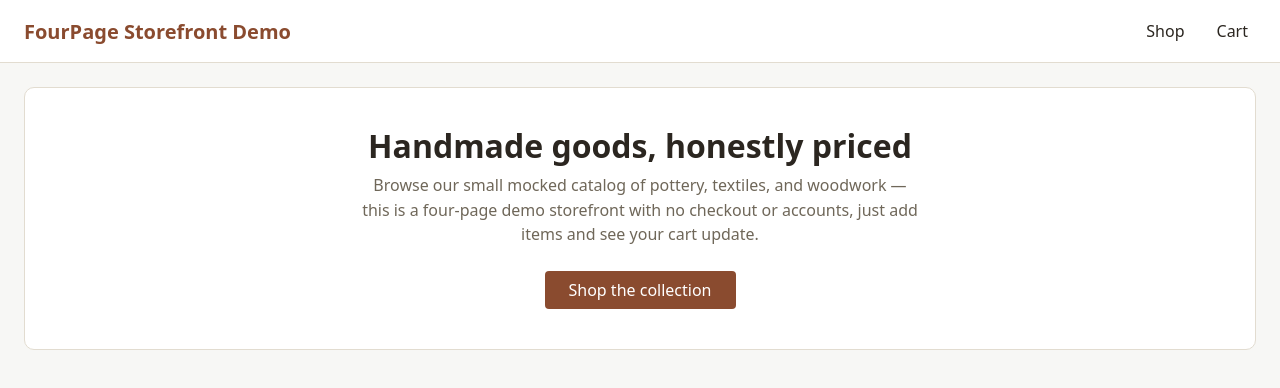
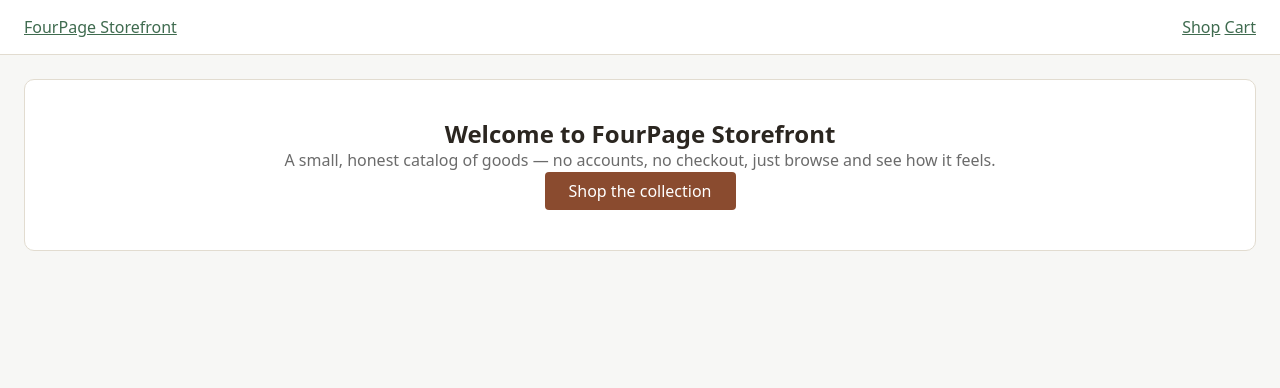
Before and after one commit to AshishRaoDS/car-parts-demo-2, a plain HTML site: page web/index.html in a window 1280 px wide. Drawn offline with Linux system fonts and the light colour scheme.

Commit message:
WI-11: carried forward from an earlier run in this resume chain

```diff
--- a/web/index.html
+++ b/web/index.html
@@ -1,27 +1,27 @@
-<!DOCTYPE html>
+<!doctype html>
 <html lang="en">
 <head>
-<meta charset="UTF-8">
-<meta name="viewport" content="width=device-width, initial-scale=1.0">
-<title>FourPage Storefront</title>
-<link rel="stylesheet" href="./design-system.css">
+<meta charset="utf-8">
+<meta name="viewport" content="width=device-width, initial-scale=1">
+<title>FourPage Storefront Demo</title>
+<link rel="stylesheet" href="design-system.css">
 </head>
 <body>
 <header class="site-header">
-  <a class="site-header-logo" href="./index.html">FourPage Storefront Demo</a>
-  <nav class="site-header-nav">
-    <a class="site-header-link" href="./products.html">Shop</a>
-    <a class="site-header-link" href="./cart.html">Cart</a>
+  <a href="index.html">FourPage Storefront</a>
+  <nav>
+    <a href="products.html">Shop</a>
+    <a href="cart.html">Cart</a>
   </nav>
 </header>
 <main>
   <section class="hero-panel">
-    <h1 class="hero-panel-title">Handmade goods, honestly priced</h1>
-    <p class="hero-panel-subtitle">Browse our small mocked catalog of pottery, textiles, and woodwork &mdash; this is a four-page demo storefront with no checkout or accounts, just add items and see your cart update.</p>
-    <a id="shop-cta" class="btn-primary" href="./products.html">Shop the collection</a>
+    <h1>Welcome to FourPage Storefront</h1>
+    <p>A small, honest catalog of goods — no accounts, no checkout, just browse and see how it feels.</p>
+    <a class="btn-primary" href="products.html">Shop the collection</a>
   </section>
 </main>
-<script src="./analytics.js" defer></script>
-<script src="./app.js" defer></script>
+<script src="analytics.js" defer></script>
+<script src="app.js" defer></script>
 </body>
 </html>
```
